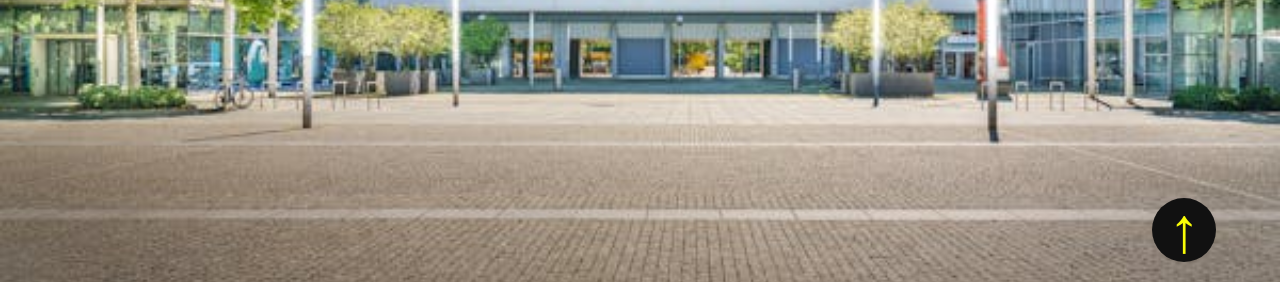
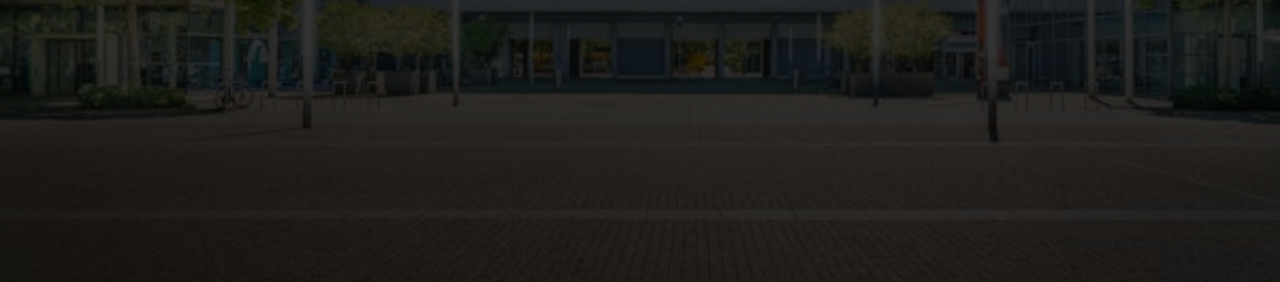
Before and after one commit to KamauNewtonNgatia/Urban-Haven-Apartments-Landing-Page, a website built with Vite: page index.html in a window 1280 px wide. Shown: the part 506-788 px from the top of the page. Built offline with nearby package versions, Linux system fonts and the light colour scheme.

Commit message:
add linear gradient to the hero section

```diff
--- a/style.css
+++ b/style.css
@@ -42,14 +42,14 @@ body {
   }
 }
 
-.scroll-to-top{
+.scroll-to-top {
   text-decoration: none;
   color: var(--color-primary);
   background-color: var(--color-black);
   font-size: 4rem;
   width: 4rem;
   height: 4rem;
-  display: flex;
+  display: none;
   justify-content: center;
   align-items: center;
   border-radius: 50%;
@@ -93,7 +93,8 @@ body {
   display: flex;
   justify-content: center;
   align-items: center;
-  background: url(./images/herosection.jpeg);
+  background: linear-gradient(rgba(0, 0, 0, 0.8), rgba(0, 0, 0, 0.8)),
+    url(./images/herosection.jpeg);
   background-size: cover;
   background-position: top;
 }
```
